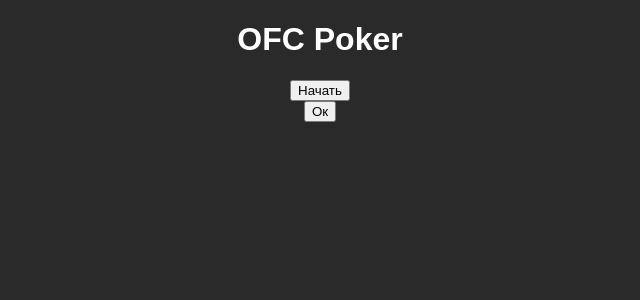
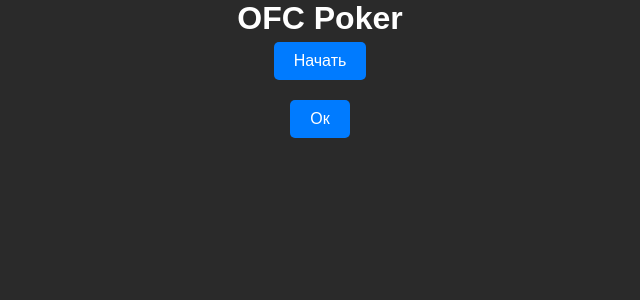
Before and after one commit to Azerus96/gptofc, a FastAPI app: page / in a window 1280 px wide. Shown: the top 300 px of the page, without its empty margins (320-960 px from the left). Run offline with FastAPI, Linux system fonts and the light colour scheme.

Commit message:
Update style.css

```diff
--- a/static/style.css
+++ b/static/style.css
@@ -1,12 +1,75 @@
+/* Общие стили */
 body {
     font-family: Arial, sans-serif;
     background-color: #2a2a2a;
     color: white;
+    margin: 0;
+    padding: 0;
+    display: flex;
+    flex-direction: column;
+    align-items: center;
+}
+
+header {
+    background-color: #444;
+    width: 100%;
+    text-align: center;
+    padding: 20px;
+    box-shadow: 0 2px 5px rgba(0, 0, 0, 0.5);
+}
+
+h1 {
+    margin: 0;
+    font-size: 2rem;
+    color: #fff;
+}
+
+main {
+    width: 80%;
+    margin: 20px auto;
+    display: flex;
+    flex-direction: column;
+    align-items: center;
+}
+
+#controls {
+    margin-bottom: 20px;
+}
+
+button {
+    background-color: #007bff;
+    color: white;
+    border: none;
+    padding: 10px 20px;
+    margin: 5px;
+    font-size: 1rem;
+    cursor: pointer;
+    border-radius: 5px;
+}
+
+button:hover {
+    background-color: #0056b3;
+}
+
+#tables {
+    display: flex;
+    justify-content: space-between;
+    width: 100%;
+    margin-bottom: 20px;
+}
+
+.table {
+    width: 45%;
     text-align: center;
 }
 
+.row {
+    display: flex;
+    justify-content: center;
+    margin: 10px 0;
+}
+
 .card {
-    display: inline-block;
     width: 50px;
     height: 70px;
     border: 1px solid white;
@@ -17,4 +80,25 @@ body {
     line-height: 70px;
     font-size: 18px;
     font-weight: bold;
+    border-radius: 5px;
 }
+
+#hand-section {
+    text-align: center;
+    margin-top: 20px;
+}
+
+#hand {
+    display: flex;
+    justify-content: center;
+    margin-top: 10px;
+}
+
+footer {
+    background-color: #444;
+    width: 100%;
+    text-align: center;
+    padding: 10px;
+    color: #ccc;
+    margin-top: 20px;
+}
```
